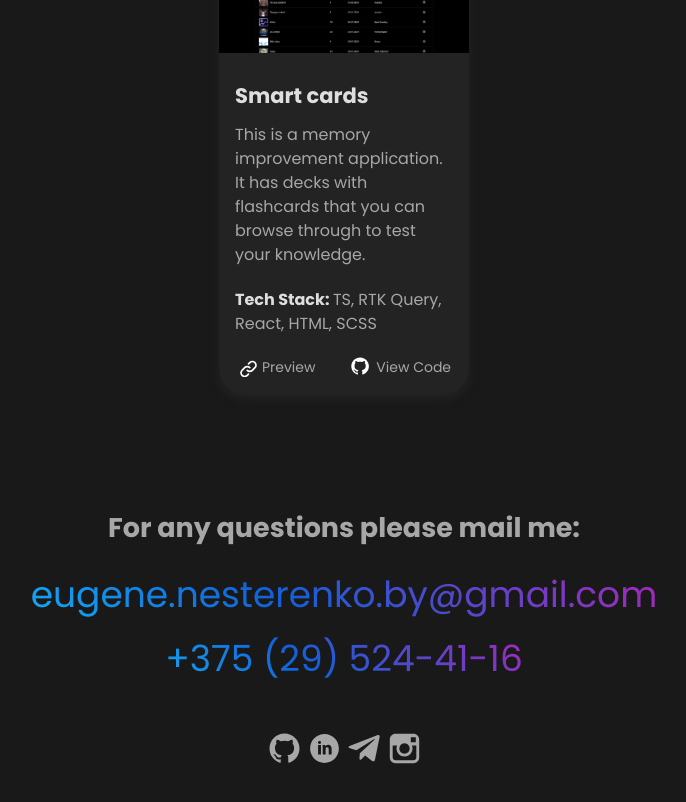
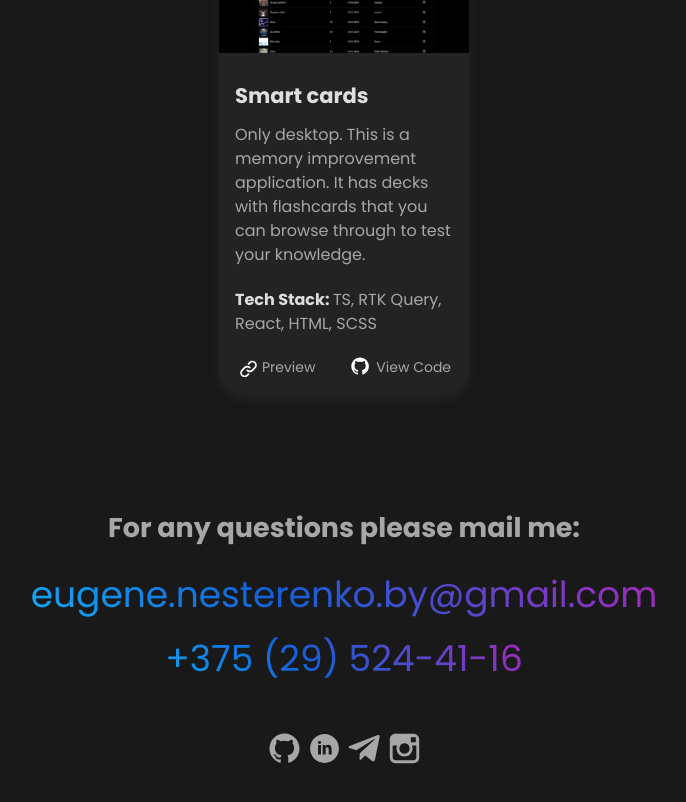
Before and after one commit to talismanchik/my_portfolio, a React (Vite) app: page / in a window 1280 px wide. Shown: the part 3180-3982 px from the top of the page, without its empty margins (296-982 px from the left). Built offline with nearby package versions, Linux system fonts and the light colour scheme.

Commit message:
correct projects

```diff
--- a/src/layout/sections/projects/Projects.tsx
+++ b/src/layout/sections/projects/Projects.tsx
@@ -40,7 +40,7 @@ export const Projects = () => {
     },
     {
       about:
-        'This is a memory improvement application. It has decks with flashcards that you can browse through to test your knowledge.',
+        'Only desktop. This is a memory improvement application. It has decks with flashcards that you can browse through to test your knowledge.',
       hrefCod: 'https://github.com/talismanchik/SmartCards',
       hrefWeb: 'https://smart-cards-app.vercel.app/',
       name: 'Smart cards',
```
